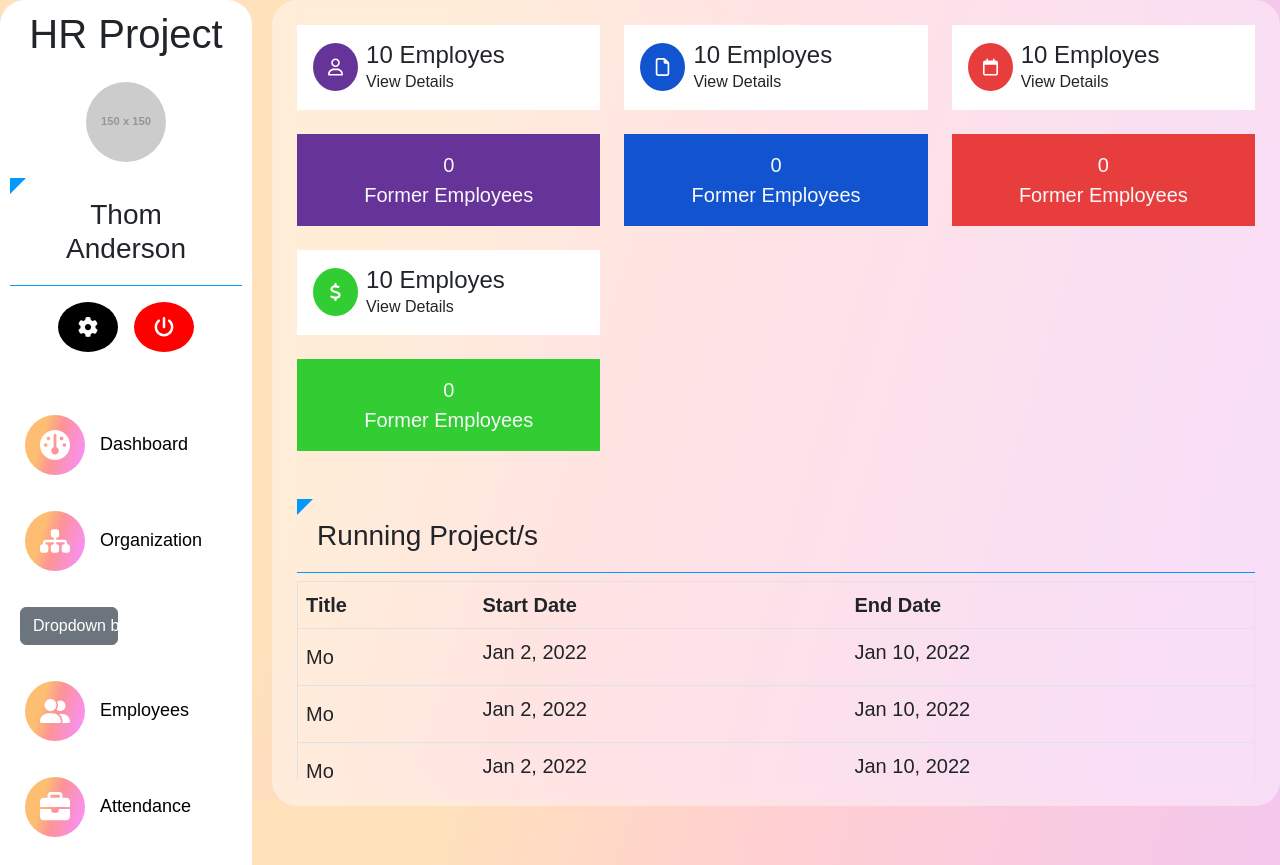
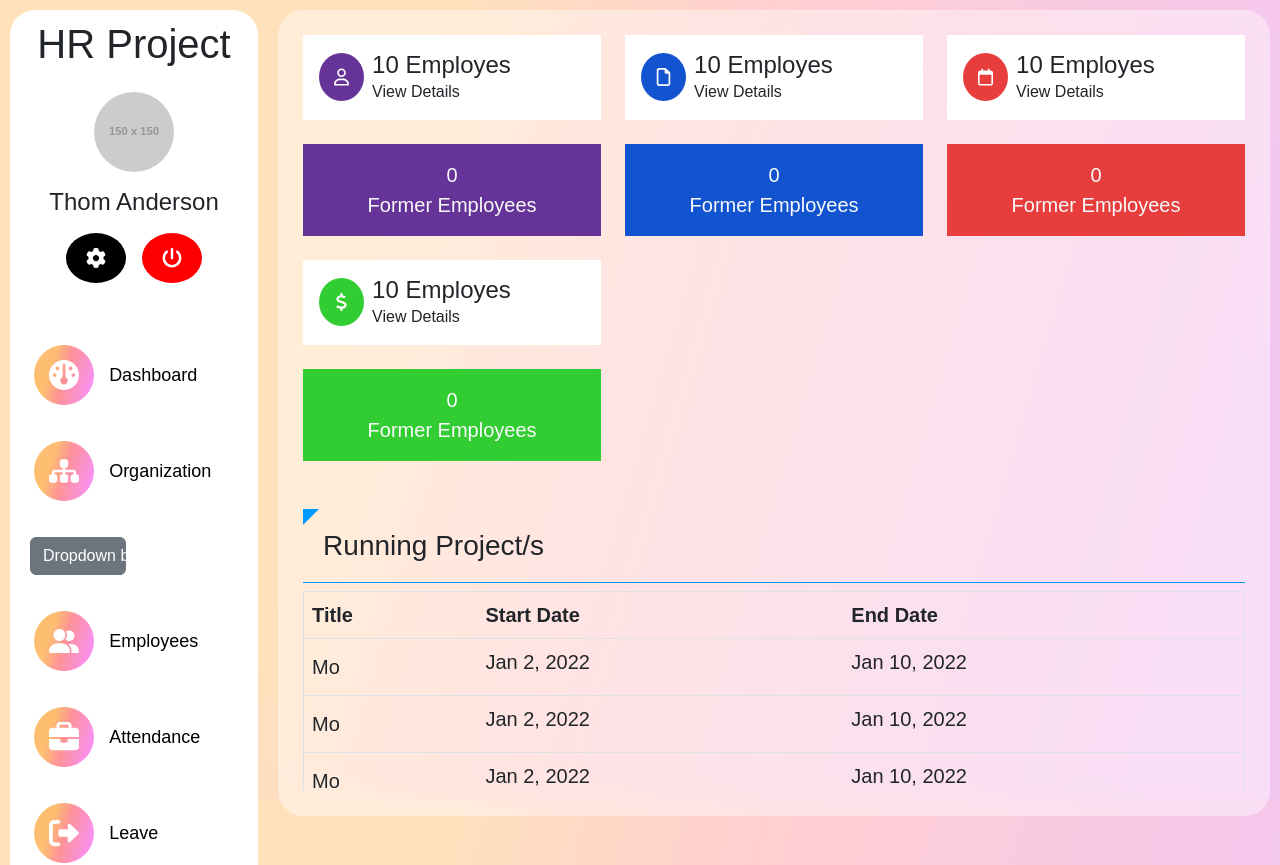
Before and after one commit to farghly/HR-Management-System, a React (Create React App) app: page / in a window 1280 px wide. Shown: the top 865 px of the page. Built offline with nearby package versions, Linux system fonts and the light colour scheme.

Commit message:
Update Styles and change structure

```diff
--- a/src/App.js
+++ b/src/App.js
@@ -5,7 +5,6 @@ import {
   Link,
   Outlet
 } from "react-router-dom";
-import './App.css';
 import Dashboard from './components/Dashboard/Dashboard'
 import Login from './components/login/Login'
 import Department from './components/organization/department/Department'
@@ -21,6 +20,7 @@ function App() {
   return (
 
    <>
+   <div className="container-fluid dashboard">
    <div class="parent d-flex">
     <div className="child-1">
             <Navbar />
@@ -39,6 +39,7 @@ function App() {
        </BrowserRouter>
       </div>
       </div>
+    </div>
    </>
 
   );
--- a/src/components/Navbar/Navbar.js
+++ b/src/components/Navbar/Navbar.js
@@ -1,4 +1,5 @@
 import "./navbar.css";
+
 function Navbar() {
   return (
     <aside>
@@ -10,7 +11,7 @@ function Navbar() {
             alt=""
             class="profile-img mb-3"
           />
-          <h3 class="mb-3">Thom Anderson</h3>
+          <h4 class="mb-3">Thom Anderson</h4>
           <div class="btns d-flex gap-lg-3 gap-2 justify-content-center">
             <a href="#" class="setting">
               <i class="fa-solid fa-gear sett"></i>
@@ -61,7 +62,7 @@ function Navbar() {
             </div>
           </li>
           <li class="d-flex gap-3 align-items-center">
-            <a href="#" class="nav-text">
+            <a href="/employees" class="nav-text">
               <i class="fa-solid fa-user-group"></i>
               <span>Employees</span>
             </a>
--- a/src/components/organization/department/Department.js
+++ b/src/components/organization/department/Department.js
@@ -1,12 +1,7 @@
 import './Department.css'
-import Navbar from "../../Navbar/Navbar";
 function Department(){
     return(
         <div class="container-fluid d-flex gap-4 department">
-          <div class="child-1">
-            <Navbar />
-          </div>
-          <div class="child-2">
           <div class="left-side add-department">
             <h3 class="p-3 ps-4">Add Department</h3>
             <form action="" class="d-flex flex-column p-3 gap-3">
@@ -111,7 +106,6 @@ function Department(){
             </div>
           </div>
         </div>
-      </div>
     )
 }
 
--- a/src/components/organization/designation/Desgination.js
+++ b/src/components/organization/designation/Desgination.js
@@ -1,14 +1,9 @@
 import './../department/Department.css'
-import Navbar from "../../Navbar/Navbar";
 function Desgination(){
     return(
-        <section>
-        <div class="container d-flex gap-4 department">
-           <div class="parent d-flex">
-           <div class="child-1">
-             <Navbar />
-          </div>
-          <div class="child-2">
+
+        // <div class="container d-flex gap-4 department">
+        <>
           <div class="left-side add-department">
             <h3 class="p-3 ps-4">Add Desgination</h3>
             <form action="" class="d-flex flex-column p-3 gap-3">
@@ -112,10 +107,9 @@ function Desgination(){
               </table>
             </div>
           </div>
-          </div>
-           </div>
-        </div>
-      </section>
+
+      {/* </div> */}
+      </>
     )
 }
 
--- a/src/index.css
+++ b/src/index.css
@@ -1,17 +1,34 @@
-/* body {
-  margin: 0;
-  font-family: -apple-system, BlinkMacSystemFont, 'Segoe UI', 'Roboto', 'Oxygen',
-    'Ubuntu', 'Cantarell', 'Fira Sans', 'Droid Sans', 'Helvetica Neue',
-    sans-serif;
-  -webkit-font-smoothing: antialiased;
-  -moz-osx-font-smoothing: grayscale;
+body {
+  background: linear-gradient(106.37deg, #ffe1bc 29.63%, #ffcfd1 51.55%, #f3c6f1 90.85%);
+  font-family: "poppins", sans-serif;
+  height: fit-content;
+  background-attachment: fixed;
 }
 
-code {
-  font-family: source-code-pro, Menlo, Monaco, Consolas, 'Courier New',
-    monospace;
+ul{
+  list-style: none;
 }
 
-.App {
-  background: linear-gradient(106.37deg, #ffe1bc 29.63%, #ffcfd1 51.55%, #f3c6f1 90.85%);
-} */
+.parent {
+  justify-content: space-between;
+  gap: 20px;
+}
+
+.parent>div {
+  height: fit-content;
+}
+
+.child-1 {
+  width: 20%;
+  padding: 10px;
+  border-radius: 25px;
+  background-color: white;
+}
+
+.child-2 {
+  width: 80%;
+  backdrop-filter: blur(15px);
+  background-color: #ffffff6b;
+  border-radius: 25px;
+  padding: 25px;
+}
```
